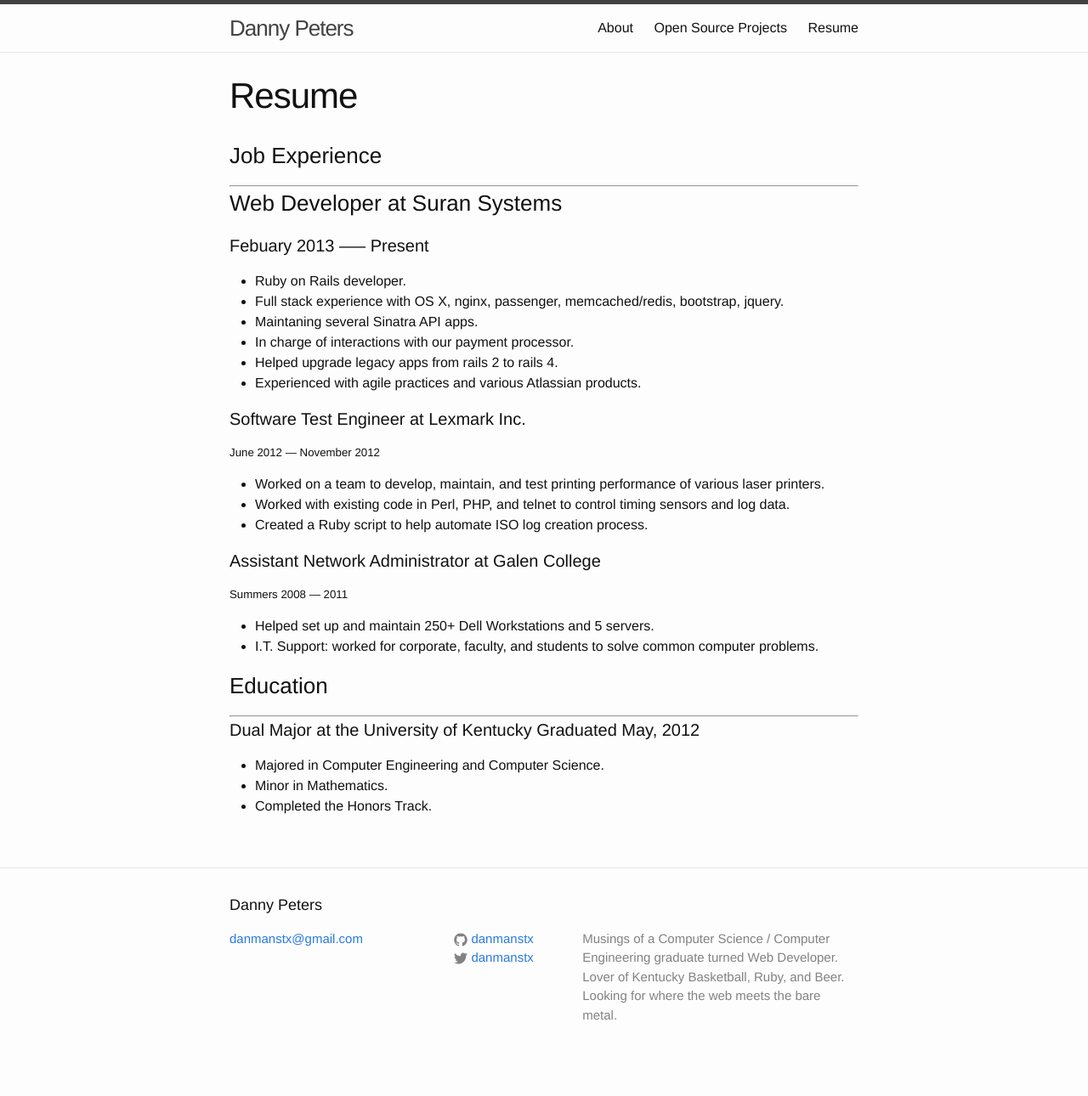
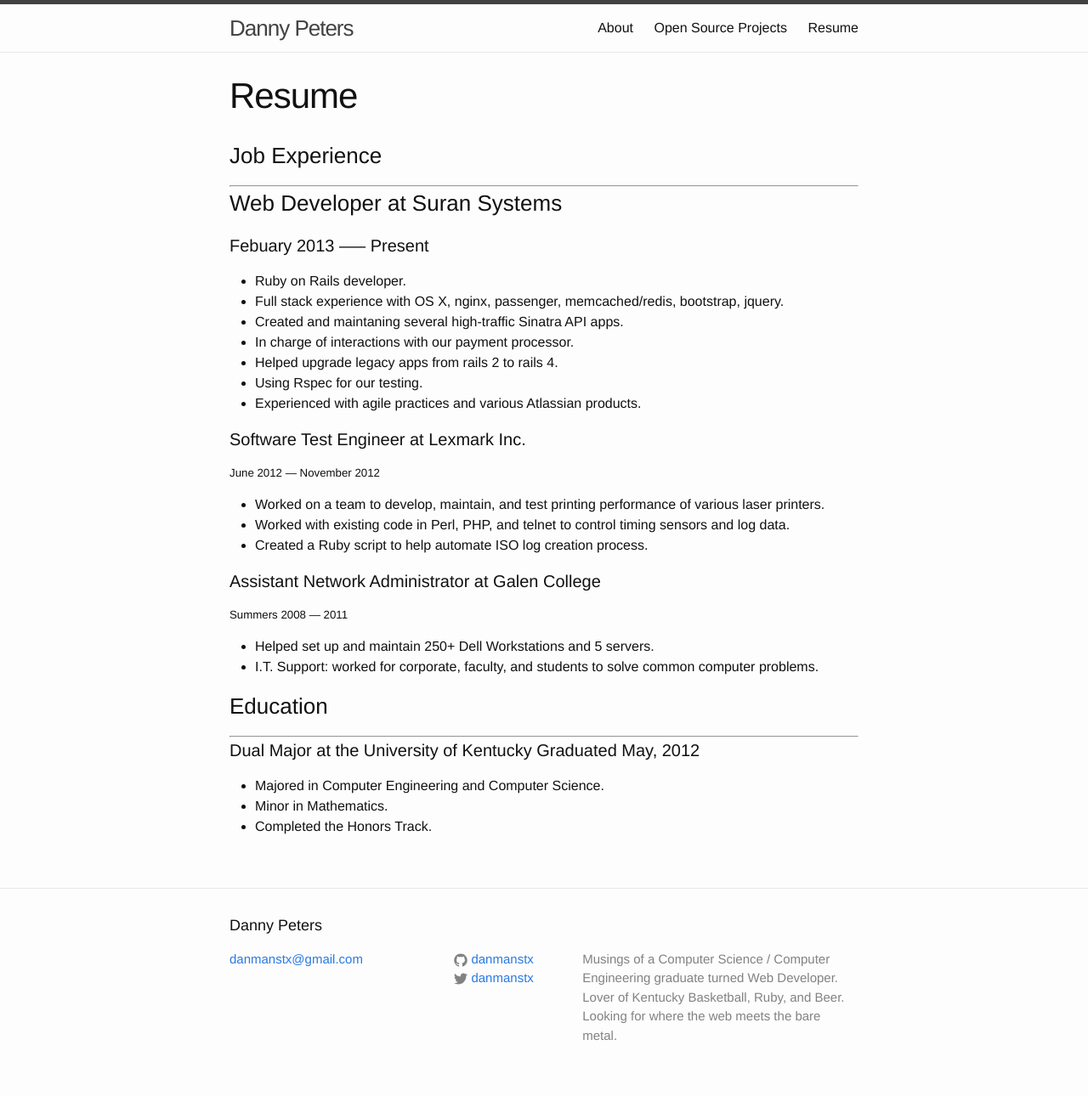
Before and after one commit to danmanstx/dannypetersme, a Jekyll site: the page built from resume.md, in a window 1280 px wide. Shown: the whole page at 85% size. Built offline with Jekyll 4.4.1, drawn with Linux system fonts in a browser that asks for light colours; before the commit the page ends 1266 px from its top, so only the background shows below that.

Commit message:
updated resume text

```diff
--- a/resume.md
+++ b/resume.md
@@ -13,9 +13,10 @@
 
   - Ruby on Rails developer.
   - Full stack experience with OS X, nginx, passenger, memcached/redis, bootstrap, jquery.
-  - Maintaning several Sinatra API apps.
+  - Created and maintaning several high-traffic Sinatra API apps.
   - In charge of interactions with our payment processor.
   - Helped upgrade legacy apps from rails 2 to rails 4.
+  - Using Rspec for our testing.
   - Experienced with agile practices and various Atlassian products.
 
 #### Software Test Engineer at Lexmark Inc.
```
